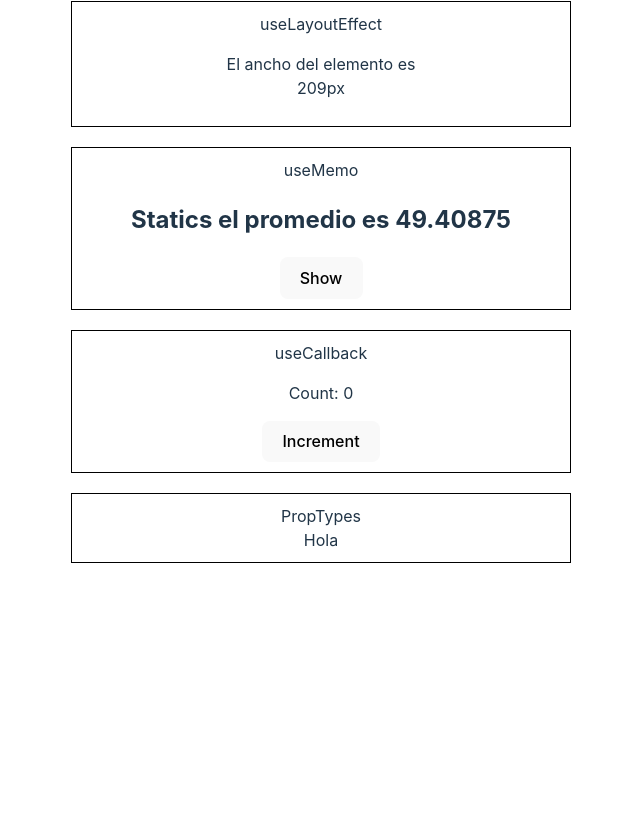
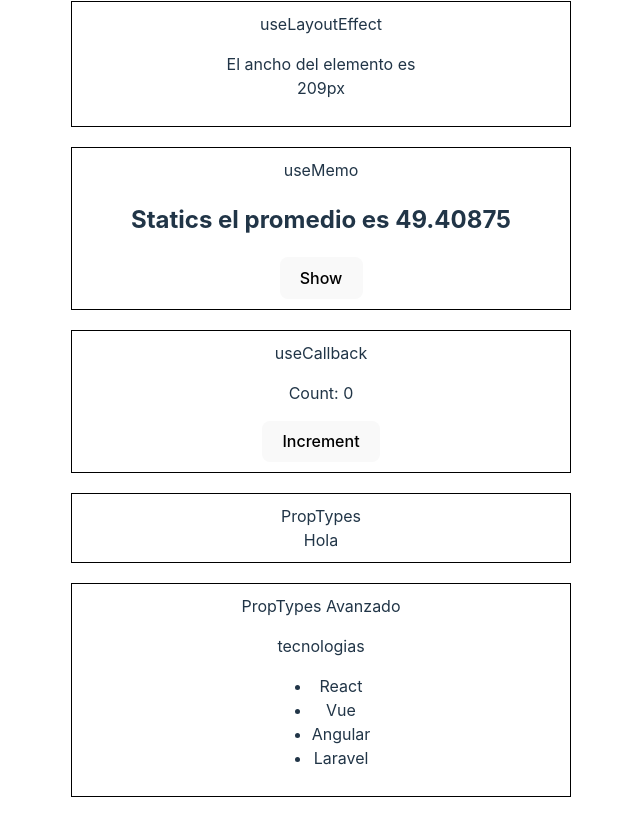
Before and after one commit to camila-stefano/proyecto-digital-house, a React (Vite) app in the folder project-react-redux-TypeScript/: page / in a window 1280 px wide. Shown: the part 931-1766 px from the top of the page, without its empty margins (319-959 px from the left). Before the commit the page ends 1546 px from the top, so only its background shows below. Built offline with nearby package versions, Linux system fonts and the light colour scheme; the HTML template or start-up script is replaced by a standard one.

Commit message:
add propTypes w array

```diff
--- a/project-react-redux-TypeScript/src/App.jsx
+++ b/project-react-redux-TypeScript/src/App.jsx
@@ -7,11 +7,18 @@ import { Office } from "./hooks/useContext/Office";
 import { Statics } from "./hooks/useMemo/Statics";
 import { CounterReducer } from "./hooks/useReducer/CounterReducer";
 import { InputWithFocus } from "./hooks/useRef/InputWithFocus";
+import { ComponentAvanzado } from "./proptypes/ComponentAvanzado";
 import ComponentBasic from "./proptypes/ComponentBasic";
 import React from "react";
 
+const list = [
+  { id: 1, name: "React" },
+  { id: 2, name: "Vue" },
+  { id: 3, name: "Angular" },
+  { id: 4, name: "Laravel", description: "Framework de PTP" },
+];
+
 function App() {
-  console.log("Render App");
   return (
     <>
       <div style={{ marginBottom: 5, padding: 5 }}>Hooks</div>
@@ -87,6 +94,19 @@ function App() {
         PropTypes
         <ComponentBasic texto={"Hola"} />
       </div>
+      <div
+        style={{
+          marginBottom: 20,
+          padding: 10,
+          border: "1px solid black",
+          display: "flex",
+          flexDirection: "column",
+          alignItems: "center",
+        }}
+      >
+        PropTypes Avanzado
+        <ComponentAvanzado list={list} title={"tecnologias"} />
+      </div>
     </>
   );
 }
--- /dev/null
+++ b/project-react-redux-TypeScript/src/proptypes/ComponentAvanzado.jsx
@@ -0,0 +1,25 @@
+import React from "react";
+import PropTypes from "prop-types";
+
+export const ComponentAvanzado = ({ list, title }) => {
+  return (
+    <div>
+      <p>{title}</p>
+      <ul>
+        {list.map((item) => (
+          <li key={item.id}>{item.name}</li>
+        ))}
+      </ul>
+    </div>
+  );
+};
+
+ComponentAvanzado.propTypes = {
+  list: PropTypes.arrayOf(
+    PropTypes.shape({
+      id: PropTypes.number.isRequired,
+      name: PropTypes.string.isRequired,
+    }).isRequired
+  ).isRequired,
+  title: PropTypes.string.isRequired,
+};
```
